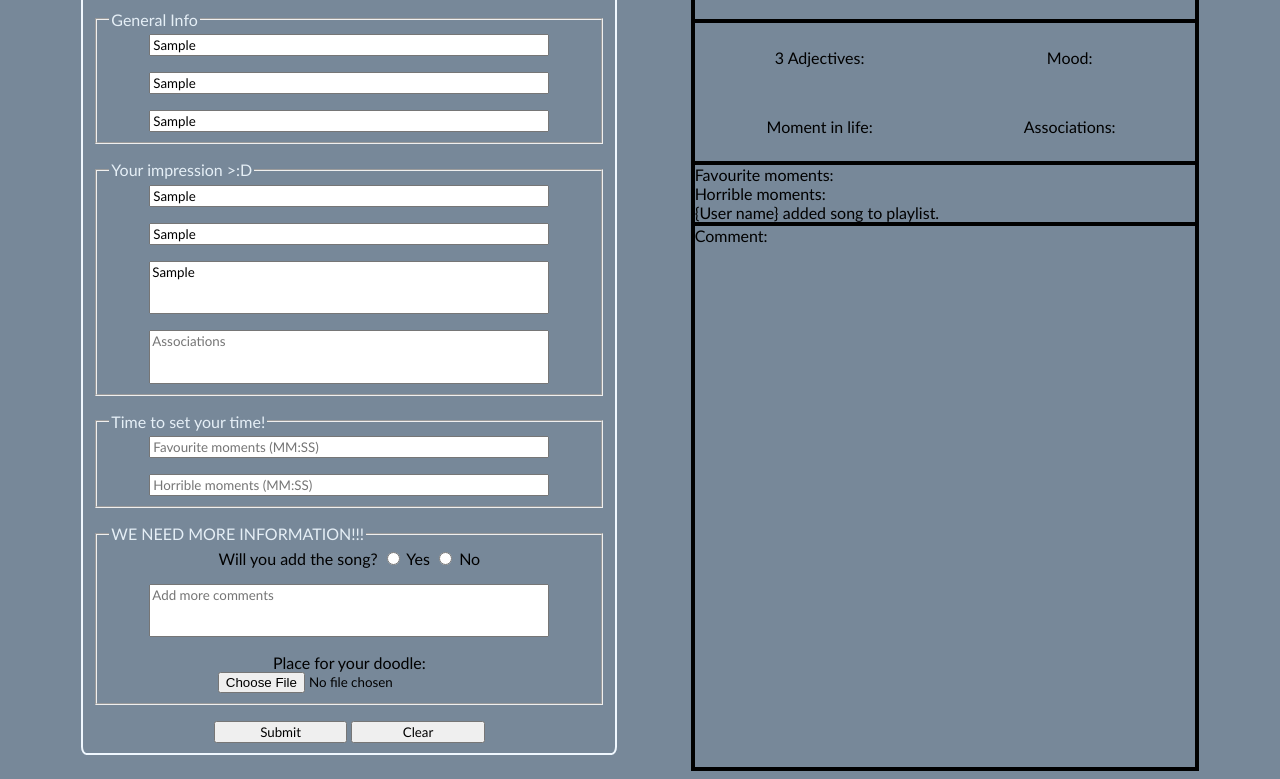
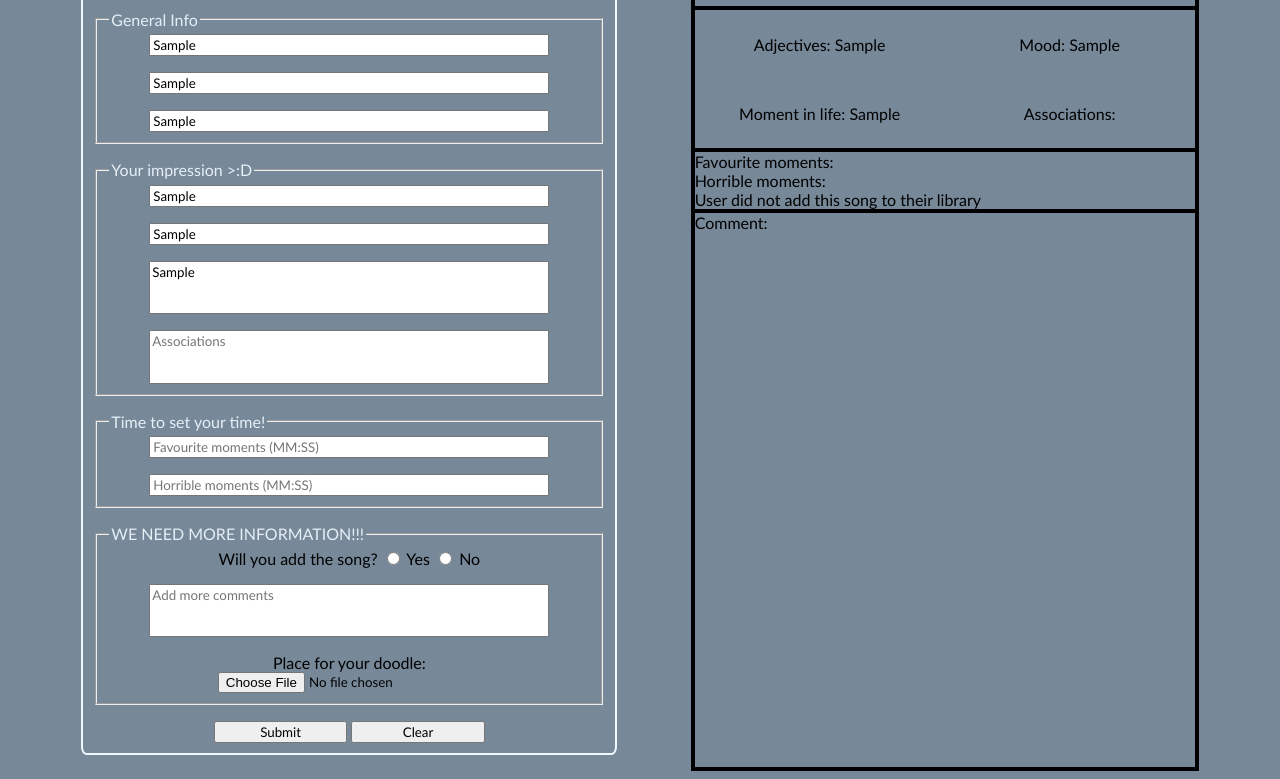
Before and after one commit to Shubaduba55/cuddly-doodle, a plain HTML site: page index.html in a window 1280 px wide. Both pictures are taken after typing "Sample", "Sample", "Sample", "Sample", "Sample", "Sample" into the empty fields and a click on the button "Submit". Shown: the part 75-854 px from the top of the page. Drawn offline with Linux system fonts and the light colour scheme.

Commit message:
feat: add data insertion into song card
Input data is now displayed in the song card.

```diff
--- a/css/main.css
+++ b/css/main.css
@@ -81,7 +81,7 @@ div.field-form button{
 }
 
 /*the header of the card, text of the first field*/
-.field-card h1{
+.field-card h2{
     padding-left: 2vw;
 }
 
@@ -113,6 +113,6 @@ div.field-form button{
 }
 
 /*field in a card, that stores comment*/
-#card-comment {
+#card-song-comment{
     border-bottom: none;
 }
--- a/index.html
+++ b/index.html
@@ -16,8 +16,8 @@
                 <fieldset class="field-form container-form">
                     <legend> General Info </legend>
                     <input class="field-form" id="input-song-url" placeholder="URL"></input>
-                    <input class="field-form" id="input-song-name" placeholder="Song Name"></input>
-                    <input class="field-form" id="input-band-name" placeholder="Band Name"></input>
+                    <input class="field-form" id="input-song-title" placeholder="Song Name"></input>
+                    <input class="field-form" id="input-song-band" placeholder="Band Name"></input>
                 </fieldset>
 
                 <fieldset class="field-form container-form">
@@ -44,7 +44,7 @@
                         <label for="input-will-add-no">No</label>
                     </div>
 
-                    <textarea class="field-form" id="textarea-song-comments" placeholder="Add more comments"></textarea>
+                    <textarea class="field-form" id="textarea-song-comment" placeholder="Add more comments"></textarea>
                     <div class="field-form">
                         Place for your doodle: <br>
                         <input type="file" id="input-image-doodle" accept="image/*">
@@ -61,39 +61,43 @@
 
             <div id="song-card">
 
-                <div id="card-song-title" class="field-card">
-                    <h1>Band Name - Song Name</h1>
+                <div class="field-card">
+                    <h2 id="card-song-heading"></h2>
                 </div>
 
                 <div id="card-song-chars" class="field-card">
                     <div class="song-characteristics">
-                        3 Adjectives:
+                        Adjectives:
+                        <span id="card-song-adjectives"></span>
                     </div>
                     <div class="song-characteristics">
                         Mood:
+                        <span id="card-song-mood"></span>
                     </div>
                     <div class="song-characteristics">
                         Moment in life:
+                        <span  id="card-song-moment-in-life"></span>
                     </div>
-                    <div class="song-characteristics">
+                    <div  class="song-characteristics">
                         Associations:
+                        <span id="card-song-associations"></span>
                     </div>
 
 
                 </div>
 
                 <div id="card-song-time-and-add" class="field-card">
-                    <div>Favourite moments: </div>
-                    <div>Horrible moments: </div>
-                    <div>{User name} added song to playlist.</div>
+                    <div id="card-song-favourite-moments"></div>
+                    <div id="card-song-horrible-moments"></div>
+                    <div id="card-song-will-add"></div>
                 </div>
 
                 <div id="card-doodle" class="field-card">
-                    <img id="image-doodle" alt="Doodle" >
+                    <img id="card-song-image-doodle" alt="Doodle" >
                 </div>
 
-                <div id="card-comment" class="field-card">
-                    Comment:
+                <div id="card-song-comment" class="field-card">
+
                 </div>
 
             </div>
@@ -140,10 +144,17 @@ x. Input Radio buttons
 x. Add song card to the right of the form
 x. Add all fields to the card
 x. Make card only visible after pressing "Submit button"
-0. Figure out size of the form and card
+x. Insert Data into card + clear data in card before repeated insertion (except image)
 
+0.
+0. html2canvas
+0. Clear image
 
 0. Make mandatory fields
+0. Make empty fields disappear
+
+0. styling for every field (use headings?)
+0. Figure out size of the form and card
 0. RegEx???
 0. Figure out mobile view
 0. Resize fieldsets
--- a/js/script.js
+++ b/js/script.js
@@ -4,49 +4,107 @@ function clearAllFields(){
     document.getElementById('song-form').reset();
 }
 
-function actionButtonSubmit(uploader){
+function getDataFromForm(form, uploader){
+
+    const songData = new Object();
+
     // General Info
-    const songUrl = document.getElementById('input-song-url').value;
-    const songName = document.getElementById('input-song-name').value;
-    const bandName = document.getElementById('input-band-name').value;
+    songData.url = document.getElementById(form.urlId).value;
+    songData.title = document.getElementById(form.titleId).value;
+    songData.band = document.getElementById(form.bandId).value;
 
-    // Your impression
-    const songAdjectives = document.getElementById('input-song-adjectives').value;
-    const songMood = document.getElementById('input-song-mood').value;
-    const momentInLife = document.getElementById('textarea-moment-in-life').value;
-    const associations = document.getElementById('textarea-associations').value;
+    // User impression
+    songData.adjectives = document.getElementById(form.adjectivesId).value;
+    songData.mood = document.getElementById(form.moodId).value;
+    songData.momentInLife = document.getElementById(form.momentInLifeId).value;
+    songData.associations = document.getElementById(form.associationsId).value;
 
-    // Time
-    const songFavouriteMoments = document.getElementById('input-song-favourite-moments').value;
-    const songHorribleMoments= document.getElementById('input-song-horrible-moments').value;
+    // Time and will add
+    songData.favouriteMoments = document.getElementById(form.favouriteMomentsId).value;
+    songData.horribleMoments = document.getElementById(form.horribleMomentsId).value;
+
+
+
+    flagWillAddYesChecked = document.getElementById(form.willAddYesId).checked;
+    flagWillAddNoChecked = document.getElementById(form.willAddNoId).checked;
+    songData.willAdd = (flagWillAddYesChecked && !flagWillAddNoChecked) ? true : false;
+
 
     // More information
+    songData.comment = document.getElementById(form.commentId).value;
+    songData.imageData = uploader.getImageData();
 
-    const willAddYes = document.getElementById('input-will-add-yes').checked;
-    const willAddNo = document.getElementById('input-will-add-no').checked;
+    return songData;
+}
 
-    const songComments = document.getElementById('textarea-song-comments').value;
+function putDataIntoCard(card, songData){
 
-    // Doodle
-    const imageData = uploader.getImageData();
-    if (imageData) {
-        const placeUploadImage = document.getElementById('image-doodle');
-        placeUploadImage.src = imageData;
-        placeUploadImage.parentElement.style.display = "block";
-        placeUploadImage.style.display = "block";
+    // Get all card fields
+    let headingElement = document.getElementById(card.headingId);
+
+    let adjectivesElement = document.getElementById(card.adjectivesId);
+    let moodElement = document.getElementById(card.moodId);
+    let momentInLifeElement = document.getElementById(card.momentInLifeId);
+    let associationsElement = document.getElementById(card.associationsId);
+
+    let favouriteMomentsElement = document.getElementById(card.favouriteMomentsId);
+    let horribleMomentsElement = document.getElementById(card.horribleMomentsId);
+    let willAddElement = document.getElementById(card.willAddId);
+
+
+    let commentElement = document.getElementById(card.commentId);
+
+    // Insert data
+
+    // Insert heading
+
+    headingElement.textContent = songData.band + " — " + songData.title;
+
+    // Insert impression
+    adjectivesElement.textContent = " " + songData.adjectives;
+    moodElement.textContent = " " + songData.mood;
+    momentInLifeElement.textContent = " " + songData.momentInLife;
+    associationsElement.textContent = " " + songData.associations;
+
+    // Insert time
+    favouriteMomentsElement.textContent = "Favourite moments: " + songData.favouriteMoments;
+    horribleMomentsElement.textContent = "Horrible moments: " + songData.horribleMoments;
+
+    // Insert add status
+    willAddElement.textContent = (songData.willAdd) ? "User added this song to their library" : "User did not add this song to their library";
+
+    // comment
+    commentElement.textContent = "Comment: " + songData.comment;
+
+    // Image
+    let doodleImageElement = document.getElementById(card.doodleImageId);
+    if (songData.imageData) {
+        doodleImageElement.src = songData.imageData;
+        doodleImageElement.parentElement.style.display = "block";
+        doodleImageElement.style.display = "block";
+    }
+    else{
+        doodleImageElement.parentElement.style.display = "none";
+        doodleImageElement.style.display = "none";
     }
 
-    console.log(
-        songUrl + songName + bandName +
-        songAdjectives + songMood +
-        momentInLife + associations +
-        songFavouriteMoments + songHorribleMoments +
-        songComments
-    );
-    console.log(willAddNo);
+}
 
-    let songCard = document.getElementById('song-card');
+function actionButtonSubmit(form, card, uploader){
+
+    // Get data
+    const songData = getDataFromForm(form, uploader);
+
+    // Check data
+
+
+    // Insert data
+    putDataIntoCard(card, songData);
+
+    let songCard = document.getElementById(card.cardId);
     songCard.style.display = 'flex';
+
+
     // var img = document.createElement('img');
     // img.alt = "DOODLE";
     // img.src = doodle;
@@ -76,13 +134,56 @@ function setupFileUploader(fileInputElementId){
 
 document.addEventListener("DOMContentLoaded", function(event){
 
-    const uploader = setupFileUploader('input-image-doodle');
+    const form = {
+        formId: 'song-form',
 
-    buttonClear = document.getElementById('button-clear');
+        urlId: 'input-song-url',
+        titleId: 'input-song-title',
+        bandId: 'input-song-band',
+
+        adjectivesId: 'input-song-adjectives',
+        moodId: 'input-song-mood',
+        momentInLifeId: 'textarea-moment-in-life',
+        associationsId: 'textarea-associations',
+
+        favouriteMomentsId: 'input-song-favourite-moments',
+        horribleMomentsId: 'input-song-horrible-moments',
+        willAddYesId: 'input-will-add-yes',
+        willAddNoId: 'input-will-add-no',
+
+        commentId: 'textarea-song-comment',
+        doodleInputId: 'input-image-doodle',
+
+        buttoClearId: 'button-clear',
+        buttonSubmitId: 'button-submit'
+    };
+
+    const card = {
+        cardId: 'song-card',
+
+        headingId: 'card-song-heading',
+
+        adjectivesId: 'card-song-adjectives',
+        moodId: 'card-song-mood',
+        momentInLifeId: 'card-song-moment-in-life',
+        associationsId: 'card-song-associations',
+
+        favouriteMomentsId: 'card-song-favourite-moments',
+        horribleMomentsId: 'card-song-horrible-moments',
+        willAddId: 'card-song-will-add',
+
+        doodleImageId: 'card-song-image-doodle',
+        commentId: 'card-song-comment'
+    }
+
+
+    const uploader = setupFileUploader(form.doodleInputId);
+
+    buttonClear = document.getElementById(form.buttoClearId);
     buttonClear.addEventListener("click", clearAllFields);
 
-    buttonSubmit = document.getElementById('button-submit');
+    buttonSubmit = document.getElementById(form.buttonSubmitId);
     buttonSubmit.addEventListener('click', () => {
-        actionButtonSubmit(uploader);
+        actionButtonSubmit(form, card, uploader);
     });
 });
```
